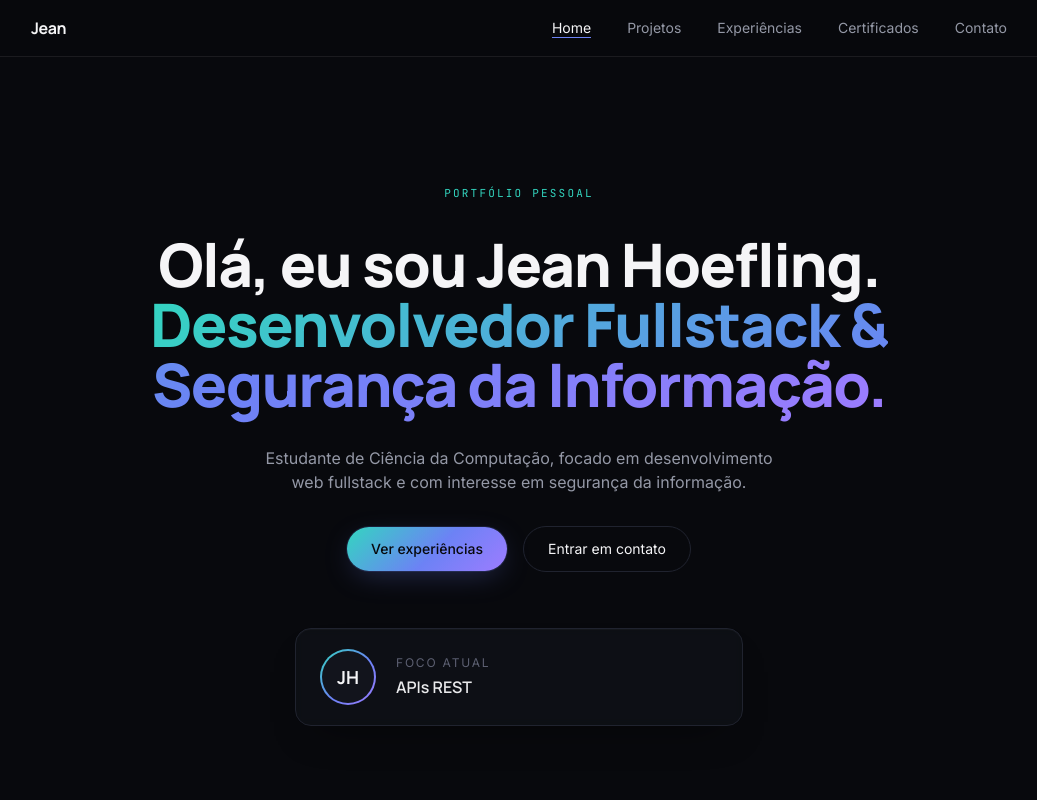
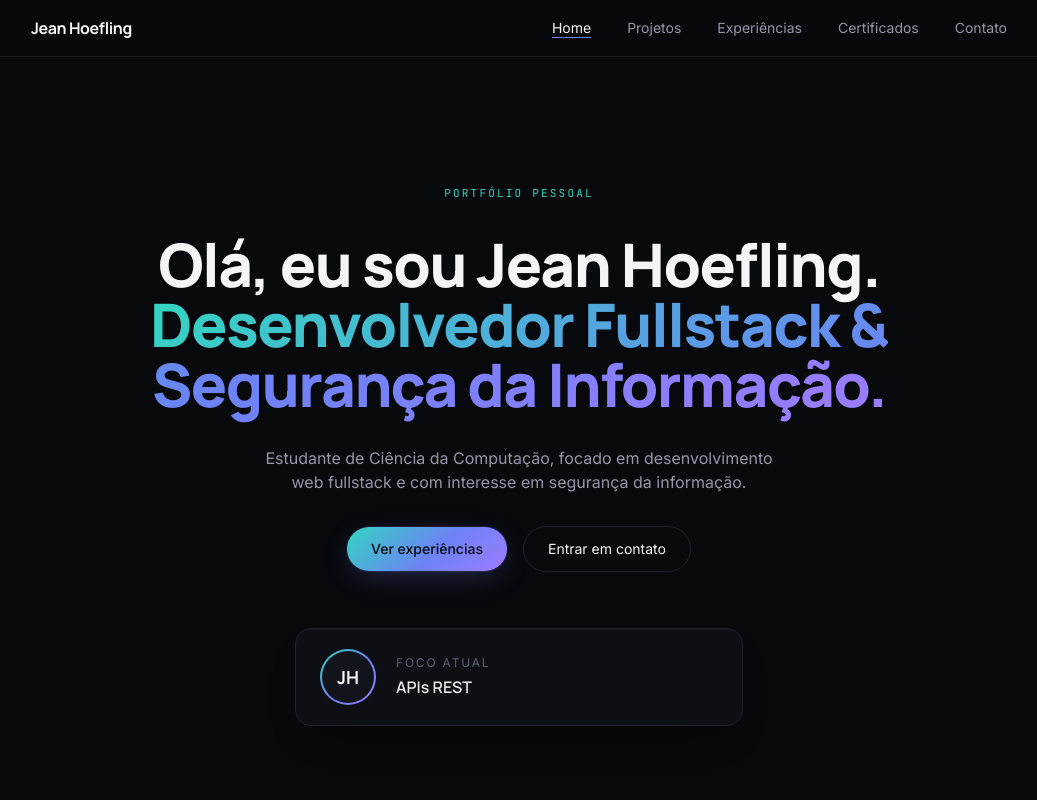
Before and after one commit to jeanhoefling/portfolio, a React (Vite) app in the folder front/: page / in a window 1280 px wide. Shown: the top 800 px of the page, without its empty margins (121-1158 px from the left). Built offline with nearby package versions, Linux system fonts and the light colour scheme.

Commit message:
fix: altura padronizada em cards de certificados, mudanca no title da pagina e no menu

```diff
--- a/front/index.html
+++ b/front/index.html
@@ -3,7 +3,7 @@
   <head>
     <meta charset="UTF-8" />
     <meta name="viewport" content="width=device-width, initial-scale=1.0" />
-    <title>Jean — Desenvolvedor Backend & Segurança</title>
+    <title>Jean Hoefling — Dev</title>
     <meta name="description" content="Portfólio de Jean, desenvolvedor backend com foco em segurança da informação." />
     <link rel="preconnect" href="https://fonts.googleapis.com" />
     <link rel="preconnect" href="https://fonts.gstatic.com" crossorigin />
--- a/front/src/components/GrupoCertificadoCard.jsx
+++ b/front/src/components/GrupoCertificadoCard.jsx
@@ -1,6 +1,6 @@
 export default function GrupoCertificadoCard({ grupo, total, onClick }) {
   return (
-    <button onClick={onClick} className="card-interactive group flex w-full flex-col items-start gap-3 p-6 text-left">
+    <button onClick={onClick} className="card-interactive group flex w-full h-full flex-col items-start gap-3 p-6 text-left">
       <div className="flex w-full items-start justify-between gap-3">
         <h3 className="font-display text-lg font-semibold text-text-primary">{grupo.nome}</h3>
         <span className="tag-pill shrink-0">
@@ -8,7 +8,7 @@ export default function GrupoCertificadoCard({ grupo, total, onClick }) {
         </span>
       </div>
       <p className="text-sm leading-relaxed text-text-muted">{grupo.descricao}</p>
-      <span className="link-underline mt-2 text-sm text-text-primary">Ver certificados →</span>
+      <span className="link-underline mt-auto text-sm text-text-primary">Ver certificados →</span>
     </button>
   )
 }
--- a/front/src/components/Navbar.jsx
+++ b/front/src/components/Navbar.jsx
@@ -16,7 +16,7 @@ export default function Navbar() {
     <header className="sticky top-0 z-50 border-b border-border-soft bg-bg/80 backdrop-blur-md">
       <nav className="mx-auto flex max-w-5xl items-center justify-between px-6 py-4">
         <NavLink to="/" className="font-display text-base font-bold tracking-tight text-text-primary">
-          Jean
+          Jean Hoefling
         </NavLink>
 
         <ul className="hidden gap-9 text-sm md:flex">
```
